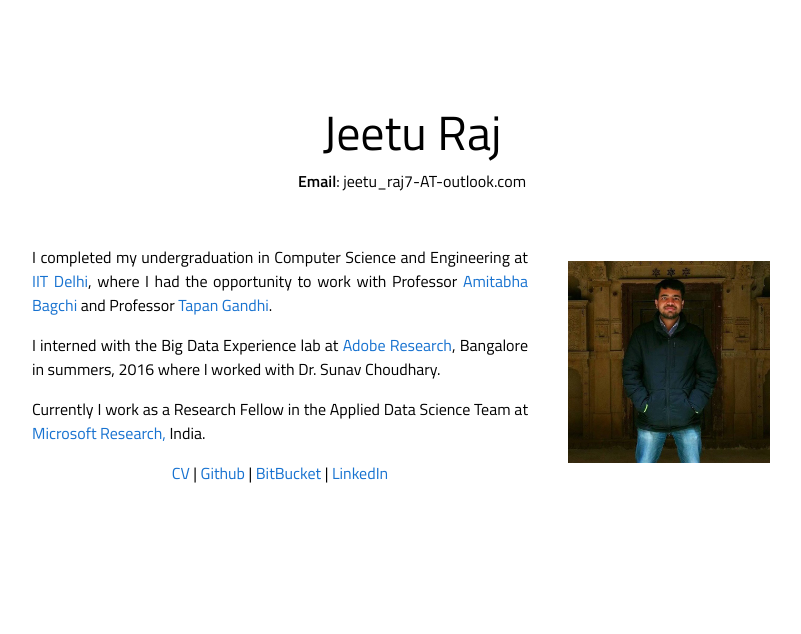
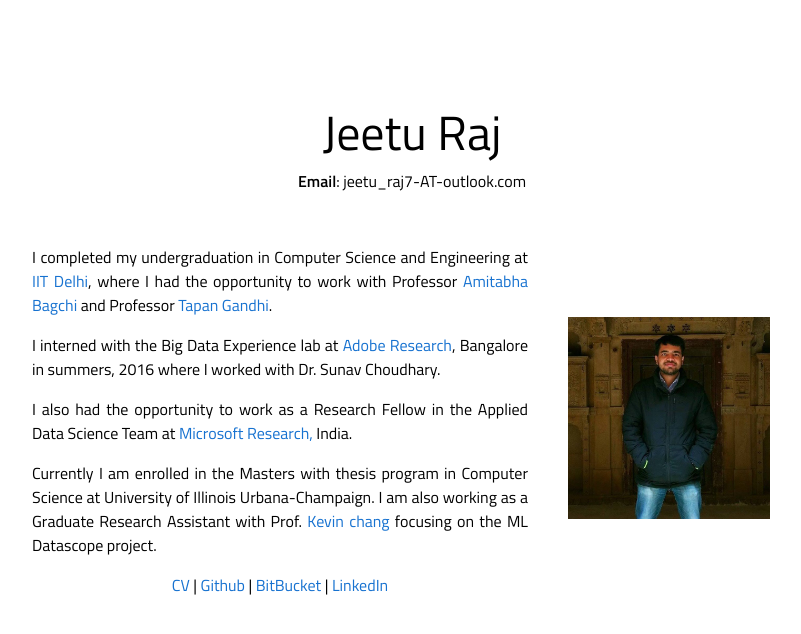
Before and after one commit to jeetu-raj/jeetu-raj.github.io, a Jekyll site: the page built from index.html, in a window 1280 px wide. Shown: the top 634 px of the page, without its empty margins (228-1029 px from the left). Built offline with Jekyll 4.4.1, drawn with Linux system fonts in a browser that asks for light colours.

Commit message:
updating webpage

```diff
--- a/index.html
+++ b/index.html
@@ -22,9 +22,10 @@ title: Jeetu Raj
 					in summers, 2016 where I worked with Dr. Sunav Choudhary.</p>
 
 
-				<p>Currently I work as a Research Fellow in the Applied Data Science Team at
+				<p> I also had the opportunity to work as a Research Fellow in the Applied Data Science Team at
 					<a href="https://www.microsoft.com/en-us/research/lab/microsoft-research-india/">Microsoft Research,</a> India.</p>
-
+				<p> Currently I am enrolled in the Masters with thesis program in Computer Science
+				at University of Illinois Urbana-Champaign. I am also working  as a Graduate Research Assistant with Prof. <a href="http://www.forwarddatalab.org/">Kevin chang</a> focusing on the ML Datascope project. </p>
 
 				<p align="center">
 					<a href="CV.pdf">CV</a> | <a href="https://github.com/jeetu-raj">Github</a> |
```
Also changed, not shown: 1 other file.
